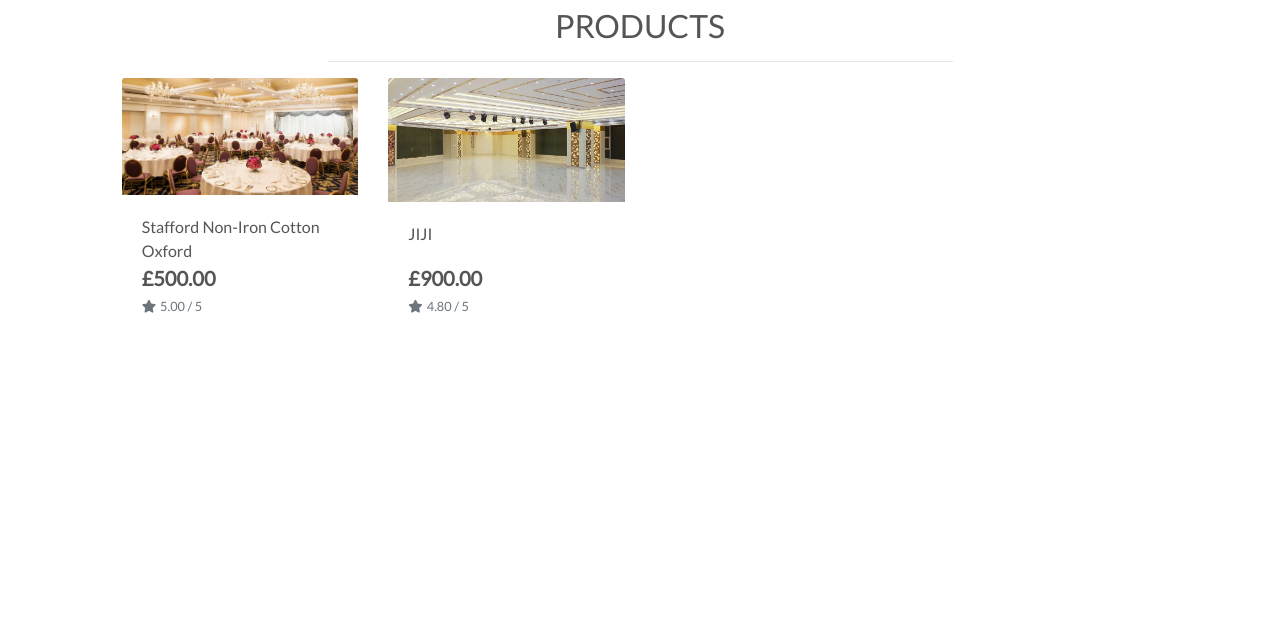
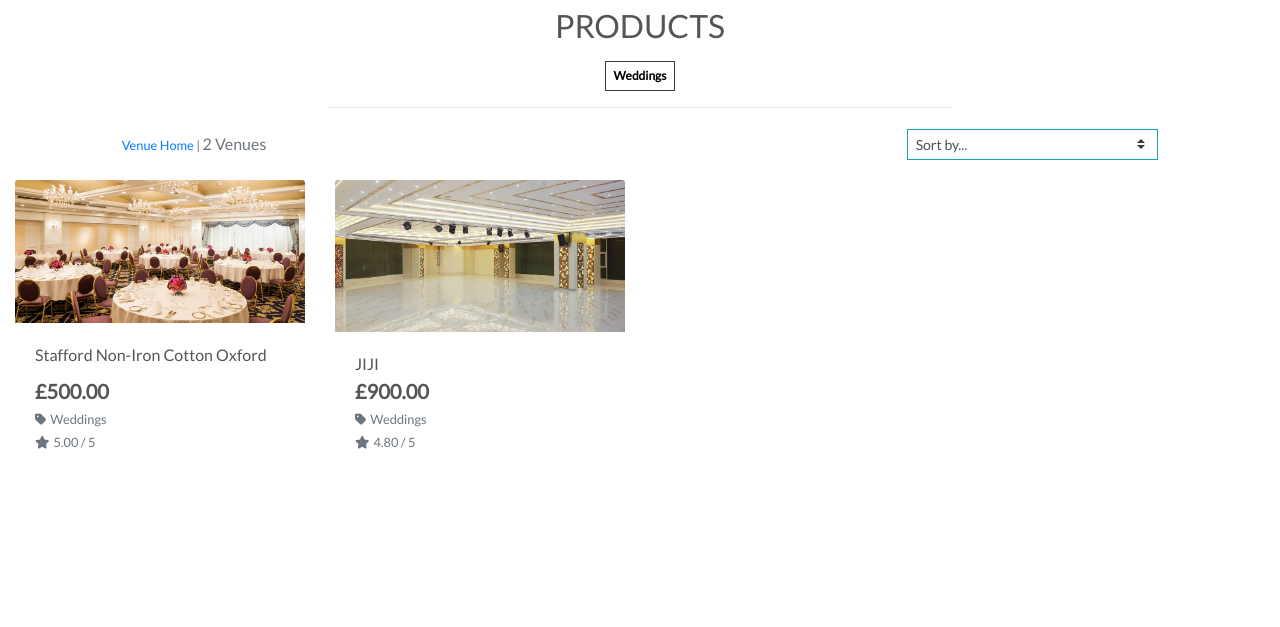
Before and after one commit to leslylopez43/VenueDjango, a Django app: page /products/?category=Weddings in a window 1280 px wide. Shown: the part 173-800 px from the top of the page. Run offline with Django 3.2, Linux system fonts and the light colour scheme; data comes from the database, SQL or seed files in the repository; some libraries are stand-ins or nearby versions.

Commit message:
added sorting products

```diff
--- a/products/templates/products/products.html
+++ b/products/templates/products/products.html
@@ -15,13 +15,39 @@
         <div class="row">
             <div class="col text-center mt-3">
                 <h2 class="logo-font">Products</h2>
+                {% for c in current_categories %}
+                    <a class="category-badge text-decoration-none" href="{% url 'products' %}?category={{ c.name }}">
+                        <span class="p-2 mt-2 badge badge-white text-black rounded-0 border border-dark">{{ c.friendly_name }}</span>
+                    </a>
+                {% endfor %}
                 <hr class="w-50 mb-1">
             </div>
         </div>
         <div class="row">
             <div class="product-container col-10 offset-1">
-                <div class="row mt-1 mb-2"></div>
-                <div class="row">
+                <div class="row mt-1 mb-2">
+                    <div class="col-12 col-md-6 my-auto order-md-last d-flex justify-content-center justify-content-md-end">
+                        <div class="sort-select-wrapper w-50">
+                            <select id="sort-selector" class="custom-select custom-select-sm rounded-0 border border-{% if current_sorting != 'None_None' %}info{% else %}black{% endif %}">
+                                <option value="reset" {% if current_sorting == 'None_None' %}selected{% endif %}>Sort by...</option>
+                                <option value="price_asc" {% if current_sorting == 'price_asc' %}selected{% endif %}>Price (low to high)</option>
+                                <option value="price_desc" {% if current_sorting == 'price_desc' %}selected{% endif %}>Price (high to low)</option>
+                                <option value="rating_desc" {% if current_sorting == 'rating_desc' %}selected{% endif %}>Rating (high to low)</option>
+                                <option value="name_asc" {% if current_sorting == 'name_asc' %}selected{% endif %}>Name (A-Z)</option>
+                                <option value="category_asc" {% if current_sorting == 'category_asc' %}selected{% endif %}>Category (1-5)</option>
+                            </select>
+                        </div>
+                    </div>
+                    <div class="col-12 col-md-6 order-md-first">
+                        <p class="text-muted mt-3 text-center text-md-left">
+                            {% if search_term or current_categories or current_sorting != 'None_None' %}
+                                <span class="small"><a href="{% url 'products' %}">Venue Home</a> | </span>
+                            {% endif %}
+                            {{ products|length }} Venues {% if search_term %} found for <strong>"{{ search_term }}"</strong>{% endif %}
+                        </p>
+                    </div>
+                </div>
+                </div>
                     {% for product in products %}
                         <div class="col-sm-6 col-md-6 col-lg-4 col-xl-3">
                             <div class="card h-100 border-0">
@@ -41,6 +67,13 @@
                                     <div class="row">
                                         <div class="col">
                                             <p class="lead mb-0 text-left font-weight-bold">£{{ product.price }}</p>
+                                            {% if product.category %}
+                                            <p class="small mt-1 mb-0">
+                                                <a class="text-muted" href="{% url 'products' %}?category={{ product.category.name }}">
+                                                    <i class="fas fa-tag mr-1"></i>{{ product.category.friendly_name }}
+                                                </a>
+                                            </p>
+                                            {% endif %}
                                             {% if product.rating %}
                                                 <small class="text-muted"><i class="fas fa-star mr-1"></i>{{ product.rating }} / 5</small>
                                             {% else %}
--- a/products/views.py
+++ b/products/views.py
@@ -19,12 +19,15 @@ def all_products(request):
             if sortkey =='name':
                 sortkey = 'lower_name'
                 products =products.annotate(lower_name = Lower('name'))
+            if sortkey == 'category':
+               sortkey = 'category__name'
 
             if 'direction' in request.GET:
                 direction =request.GET['direction']
                 if direction == 'desc':
                     sortkey = f'{sortkey}'
             products = products.order_by(sortkey)
+
 
         if 'category' in request.GET:
             categories = request.GET['category'].split(',')
@@ -39,12 +42,13 @@ def all_products(request):
             queries = Q(name__icontains=query) | Q(description__icontains=query)
             products = products.filter(queries)
 
-
+    current_sorting = f'(sort) -- (direction)'
 
     context = {
         'products': products,
         'search_term': query,
-        'current_categories': categories
+        'current_categories': categories,
+        'current_sorting' : current_sorting,
     }
 
     return render(request, 'products/products.html', context)
```
